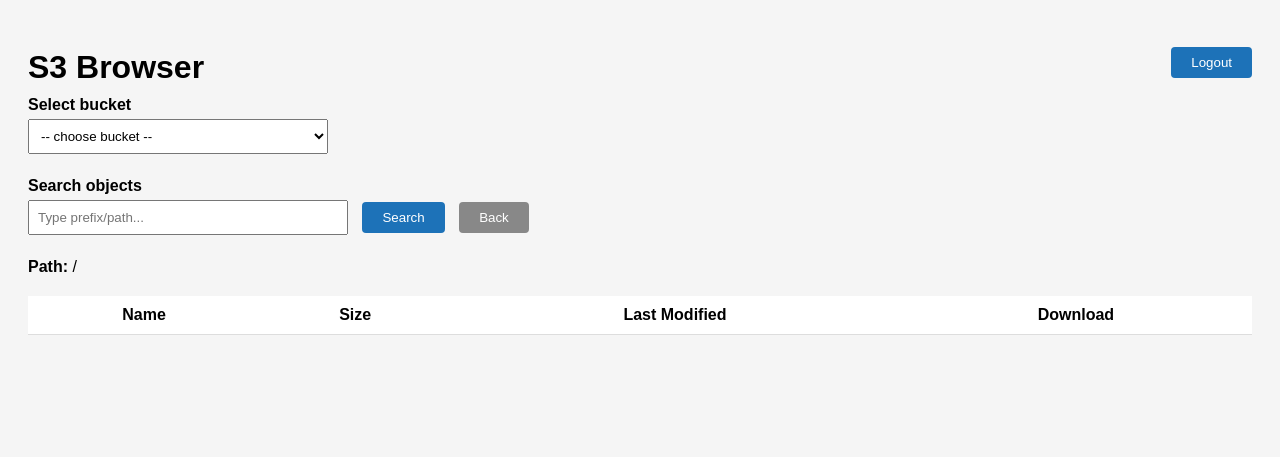
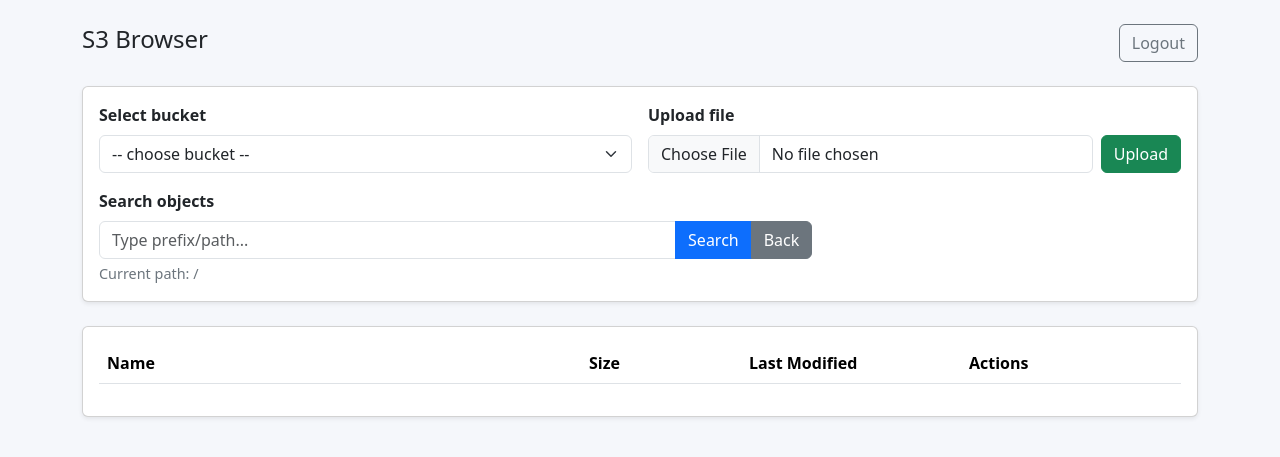
Before and after one commit to maduicag/s3-browser, a Flask app: template templates/index.html in a window 1280 px wide. Shown: the top 457 px of the page. Run offline with Flask 3, Linux system fonts and the light colour scheme; the template is opened without the code that fills it: most values are stand-ins (such as "Sample title", 1, 10 or a date in 2020); lists and menus that the app fills with data are empty.

Commit message:
functions for upload and download

```diff
--- a/app.py
+++ b/app.py
@@ -2,13 +2,26 @@ from flask import Flask, render_template, request, redirect, session, jsonify, s
 import boto3
 from botocore.config import Config
 from io import BytesIO
+import os
+
+import logging
+
+# Configure logging to file and console
+
+logging.basicConfig(
+    level=logging.INFO,
+    format="%(asctime)s [%(levelname)s] %(message)s",
+    handlers=[logging.FileHandler("s3browser.log"), logging.StreamHandler()]
+)
+
+logger = logging.getLogger(__name__)
 
 # ----------------------------
 # Flask App Configuration
 # ----------------------------
 app = Flask(__name__)
 # NOTE: Change this secret key before production!
-app.secret_key = "super-secret-key-change-this"
+app.secret_key = os.environ.get("FLASK_SECRET_KEY", "super-secret-key-change-this")
 
 # ----------------------------
 # Helper: Create S3 Client
@@ -23,9 +36,9 @@ def get_s3():
 
     return boto3.client(
         "s3",
-        endpoint_url=session["endpoint"],
-        aws_access_key_id=session["access_key"],
-        aws_secret_access_key=session["secret_key"],
+        endpoint_url=session.get("endpoint"),
+        aws_access_key_id=session.get("access_key"),
+        aws_secret_access_key=session.get("secret_key"),
         config=Config(signature_version="s3v4")
     )
 
@@ -43,9 +56,9 @@ def login():
         return render_template("login.html")
 
     # Retrieve form data
-    endpoint = request.form.get("endpoint").strip()
-    access_key = request.form.get("access_key").strip()
-    secret_key = request.form.get("secret_key").strip()
+    endpoint = request.form.get("endpoint", "").strip()
+    access_key = request.form.get("access_key", "").strip()
+    secret_key = request.form.get("secret_key", "").strip()
 
     # Test provided credentials
     try:
@@ -107,7 +120,7 @@ def objects():
     """
     s3 = get_s3()
     if not s3:
-        return redirect("/login")
+        return jsonify({"error": "not logged in"}), 401
 
     bucket = request.args.get("bucket")
     prefix = request.args.get("prefix", "")
@@ -118,7 +131,10 @@ def objects():
     if cursor:
         params["ContinuationToken"] = cursor
 
-    result = s3.list_objects_v2(**params)
+    try:
+        result = s3.list_objects_v2(**params)
+    except Exception as e:
+        return jsonify({"error": str(e)}), 500
 
     return jsonify({
         "objects": result.get("Contents", []),
@@ -136,7 +152,7 @@ def search():
     """
     s3 = get_s3()
     if not s3:
-        return redirect("/login")
+        return jsonify({"error": "not logged in"}), 401
 
     bucket = request.args.get("bucket")
     q = request.args.get("q", "")
@@ -144,7 +160,10 @@ def search():
     if not q:
         return jsonify([])
 
-    result = s3.list_objects_v2(Bucket=bucket, Prefix=q)
+    try:
+        result = s3.list_objects_v2(Bucket=bucket, Prefix=q)
+    except Exception as e:
+        return jsonify({"error": str(e)}), 500
 
     return jsonify(result.get("Contents", []))
 
@@ -163,8 +182,11 @@ def download():
     bucket = request.args.get("bucket")
     key = request.args.get("key")
 
-    obj = s3.get_object(Bucket=bucket, Key=key)
-    data = obj["Body"].read()
+    try:
+        obj = s3.get_object(Bucket=bucket, Key=key)
+        data = obj["Body"].read()
+    except Exception as e:
+        return "Error fetching object: {}".format(str(e)), 500
 
     return send_file(
         BytesIO(data),
@@ -173,9 +195,104 @@ def download():
     )
 
 # ----------------------------
+# UPLOAD ROUTE
+# ----------------------------
+
+
+from io import BytesIO
+from boto3.s3.transfer import TransferConfig
+
+def get_s3_for_upload():
+    """
+    Returns a boto3 client configured specifically for uploads to Ceph RGW.
+    """
+    if "access_key" not in session:
+        return None
+
+    from botocore.client import Config
+
+    return boto3.client(
+        "s3",
+        endpoint_url=session.get("endpoint"),
+        aws_access_key_id=session.get("access_key"),
+        aws_secret_access_key=session.get("secret_key"),
+        config=Config(signature_version="s3")  # S3 v2 semnătura, compatibil Ceph
+    )
+
+@app.route("/upload", methods=["POST"])
+def upload():
+    s3 = get_s3_for_upload()
+    if not s3:
+        return jsonify({"error": "not logged in"}), 401
+
+    file = request.files.get("file")
+    bucket = request.form.get("bucket")
+    prefix = request.form.get("prefix", "")
+    key = prefix + file.filename
+
+    if not file or not bucket:
+        return jsonify({"error": "file or bucket missing"}), 400
+
+    try:
+        # Citim fișierul în memorie
+        content = file.read()
+        file_size = len(content)
+        file_stream = BytesIO(content)
+
+        logging.info(f"Uploading file {file.filename} to bucket {bucket}, key {key}, size {file_size} bytes")
+
+        # TransferConfig optional, dar nu e strict necesar pentru fișiere mici
+        config = TransferConfig(
+            multipart_threshold=5*1024*1024,
+            multipart_chunksize=5*1024*1024
+        )
+
+        # Reset pointer
+        file_stream.seek(0)
+        s3.upload_fileobj(
+            Fileobj=file_stream,
+            Bucket=bucket,
+            Key=key,
+            Config=config
+        )
+
+        logging.info(f"Upload successful for {file.filename}")
+        return jsonify({"success": True, "key": key}), 200
+
+    except Exception as e:
+        logging.error(f"Upload failed for {file.filename}: {str(e)}", exc_info=True)
+        return jsonify({"error": str(e)}), 500
+
+
+# ----------------------------
+# DELETE ROUTE
+# ----------------------------
+@app.route("/delete", methods=["POST"])
+def delete():
+    """
+    Delete a file from the specified bucket.
+    Expects form-data: bucket, key
+    """
+    s3 = get_s3()
+    if not s3:
+        return jsonify({"error": "not logged in"}), 401
+
+    bucket = request.form.get("bucket")
+    key = request.form.get("key")
+
+    if not bucket or not key:
+        return jsonify({"error": "bucket and key are required"}), 400
+
+    try:
+        s3.delete_object(Bucket=bucket, Key=key)
+        return jsonify({"success": True})
+    except Exception as e:
+        return jsonify({"error": str(e)}), 500
+
+# ----------------------------
 # RUN APP
 # ----------------------------
 if __name__ == "__main__":
     # Flask runs in debug mode by default for development
     # Change host/port as needed for production
-    app.run(host="0.0.0.0", port=5000, debug=True)
+    app.run(host="0.0.0.0", port=5001, debug=True)
--- a/templates/index.html
+++ b/templates/index.html
@@ -3,142 +3,116 @@
 <head>
     <meta charset="UTF-8">
     <title>S3 Browser</title>
+
+    <!-- browser icon -->
+    <link rel="icon" type="image/x-icon" href="{{ url_for('static', filename='favicon.ico') }}">
+
+    <!-- Bootstrap 5 CSS -->
+    <link href="https://cdn.jsdelivr.net/npm/bootstrap@5.3.2/dist/css/bootstrap.min.css" rel="stylesheet">
+
     <style>
-        /* ----------------------------
-           Global Styles
-        ---------------------------- */
-        body {
-            font-family: Arial, sans-serif;
-            padding: 20px;
-            background: #f5f5f5;
-        }
-        h1 {
-            margin-bottom: 10px;
-        }
-
-        /* ----------------------------
-           Top Bar (Header)
-        ---------------------------- */
-        .top-bar {
-            display: flex;
-            justify-content: space-between;
-            align-items: center;
-        }
-
-        /* ----------------------------
-           Inputs & Buttons
-        ---------------------------- */
-        select, input {
-            padding: 8px;
-            margin: 5px 0;
-            width: 300px;
-        }
-        button {
-            padding: 8px 20px;
-            margin-left: 10px;
-            background: #1d72b8;
-            border: none;
-            color: white;
-            cursor: pointer;
-            border-radius: 4px;
-        }
-        button:hover {
-            background: #155d91;
-        }
-        #backButton {
-            background: #888;
-        }
-        #backButton:hover {
-            background: #555;
-        }
-
-        /* ----------------------------
-           Table Styles
-        ---------------------------- */
-        table {
-            width: 100%;
-            border-collapse: collapse;
-            margin-top: 20px;
-            background: white;
-        }
-        th, td {
-            padding: 10px;
-            border-bottom: 1px solid #ddd;
-        }
-        tr:hover {
-            background: #f2f2f2;
-        }
-        .folder {
-            font-weight: bold;
-            color: #1d72b8;
-            cursor: pointer;
-        }
-        .object {
-            color: #444;
-        }
-        #loadMore {
-            background: #444;
-            margin-top: 15px;
-        }
+        body { background: #f5f7fb; }
+        .folder { font-weight: 600; color: #0d6efd; cursor: pointer; }
+        .object { color: #333; }
+        .small-muted { font-size: 0.9rem; color: #6c757d; }
+        .table-row-hover tbody tr:hover { background: #f2f6ff; }
     </style>
 </head>
 <body>
-
-<!-- ----------------------------
-     Header / Top Bar
----------------------------- -->
-<div class="top-bar">
-    <h1>S3 Browser</h1>
+<div class="container py-4">
+    <div class="d-flex justify-content-between align-items-center mb-4">
+        <h1 class="h4">S3 Browser</h1>
         <div>
-        <a href="/logout"><button>Logout</button></a>
+            <a href="/logout" class="btn btn-outline-secondary">Logout</a>
         </div>
     </div>
 
-<!-- ----------------------------
-     Bucket Selector
----------------------------- -->
-<label><b>Select bucket</b></label><br>
-<select id="bucketSelect">
+    <div class="card mb-4 shadow-sm">
+        <div class="card-body">
+            <div class="row g-3 align-items-end">
+                <div class="col-md-6">
+                    <label class="form-label"><strong>Select bucket</strong></label>
+                    <select id="bucketSelect" class="form-select">
                         <option disabled selected value="">-- choose bucket --</option>
                         {% for b in buckets %}
                             <option value="{{ b.Name }}">{{ b.Name }}</option>
                         {% endfor %}
                     </select>
+                </div>
 
-<br><br>
+                <div class="col-md-6">
+                    <label class="form-label"><strong>Upload file</strong></label>
+                    <div class="d-flex">
+                        <input type="file" id="uploadInput" class="form-control" />
+                        <button class="btn btn-success ms-2" id="uploadBtn" onclick="uploadFile()">Upload</button>
+                    </div>
 
-<!-- ----------------------------
-     Search & Back Buttons
----------------------------- -->
-<label><b>Search objects</b></label><br>
-<input type="text" id="searchBox" placeholder="Type prefix/path..." />
-<button onclick="performSearch()">Search</button>
-<button id="backButton" onclick="goBack()">Back</button>
+                    <!-- progress -->
+                    <div class="progress mt-2" style="height: 20px; display:none;" id="uploadProgressContainer">
+                        <div class="progress-bar progress-bar-striped progress-bar-animated" id="uploadProgress" role="progressbar" style="width:0%">0%</div>
+                    </div>
+                </div>
+            </div>
 
-<br><br>
+            <div class="row mt-3">
+                <div class="col-md-8">
+                    <label class="form-label"><strong>Search objects</strong></label>
+                    <div class="input-group">
+                        <input type="text" id="searchBox" class="form-control" placeholder="Type prefix/path...">
+                        <button class="btn btn-primary" onclick="performSearch()">Search</button>
+                        <button class="btn btn-secondary" id="backButton" onclick="goBack()">Back</button>
+                    </div>
+                    <div class="small-muted mt-1">Current path: <span id="currentPath">/</span></div>
+                </div>
+            </div>
+        </div>
+    </div>
 
-<!-- ----------------------------
-     Current Path Display
----------------------------- -->
-<div id="currentPath"><b>Path:</b> /</div>
-
-<!-- ----------------------------
-     Objects / Folders Table
----------------------------- -->
-<table>
+    <!-- objects table -->
+    <div class="card shadow-sm">
+        <div class="card-body">
+            <div class="table-responsive">
+                <table class="table table-row-hover align-middle">
                     <thead>
                         <tr>
                             <th>Name</th>
-            <th>Size</th>
-            <th>Last Modified</th>
-            <th>Download</th>
+                            <th style="width:160px">Size</th>
+                            <th style="width:220px">Last Modified</th>
+                            <th style="width:220px">Actions</th>
                         </tr>
                     </thead>
                     <tbody id="results"></tbody>
                 </table>
+            </div>
 
-<!-- Load More Button -->
-<button id="loadMore" style="display:none;" onclick="loadMore()">Load More</button>
+            <div class="d-flex justify-content-center">
+                <button id="loadMore" class="btn btn-dark mt-3" style="display:none;" onclick="loadMore()">Load More</button>
+            </div>
+        </div>
+    </div>
+</div>
+
+<!-- Delete Confirmation Modal (Bootstrap) -->
+<div class="modal fade" id="confirmDeleteModal" tabindex="-1" aria-hidden="true">
+  <div class="modal-dialog modal-dialog-centered">
+    <div class="modal-content">
+      <div class="modal-header">
+        <h5 class="modal-title">Confirm delete</h5>
+        <button type="button" class="btn-close" data-bs-dismiss="modal" aria-label="Close"></button>
+      </div>
+      <div class="modal-body">
+        <p id="confirmText" class="mb-0"></p>
+      </div>
+      <div class="modal-footer">
+        <button id="confirmDeleteBtn" type="button" class="btn btn-danger">Delete</button>
+        <button type="button" class="btn btn-secondary" data-bs-dismiss="modal">Cancel</button>
+      </div>
+    </div>
+  </div>
+</div>
+
+<!-- Bootstrap JS bundle -->
+<script src="https://cdn.jsdelivr.net/npm/bootstrap@5.3.2/dist/js/bootstrap.bundle.min.js"></script>
 
 <script>
 /* ----------------------------
@@ -147,6 +121,9 @@
 let currentBucket = "";
 let currentPrefix = "";
 let nextCursor = null;
+let fileToDelete = null;
+
+const confirmModal = new bootstrap.Modal(document.getElementById('confirmDeleteModal'), {});
 
 /* ----------------------------
    Event: Bucket Selection
@@ -155,7 +132,7 @@ document.getElementById("bucketSelect").addEventListener("change", () => {
     currentBucket = document.getElementById("bucketSelect").value;
     currentPrefix = "";
     nextCursor = null;
-    document.getElementById("currentPath").innerHTML = "<b>Path:</b> /";
+    document.getElementById("currentPath").innerText = "/";
     loadObjects();
 });
 
@@ -165,18 +142,23 @@ document.getElementById("bucketSelect").addEventListener("change", () => {
 function loadObjects(loadMoreMode = false) {
     if (!currentBucket) return;
 
-    let url = `/objects?bucket=${currentBucket}&prefix=${currentPrefix}`;
-    if (loadMoreMode && nextCursor) url += `&cursor=${nextCursor}`;
+    let url = `/objects?bucket=${encodeURIComponent(currentBucket)}&prefix=${encodeURIComponent(currentPrefix)}`;
+    if (loadMoreMode && nextCursor) url += `&cursor=${encodeURIComponent(nextCursor)}`;
 
     fetch(url)
         .then(res => res.json())
         .then(data => {
+            if (data.error) {
+                alert("Error: " + data.error);
+                return;
+            }
+
             if (!loadMoreMode) document.getElementById("results").innerHTML = "";
 
             nextCursor = data.next_cursor;
             document.getElementById("loadMore").style.display = nextCursor ? "block" : "none";
 
-            data.objects.forEach(obj => {
+            (data.objects || []).forEach(obj => {
                 let name = obj.Key.replace(currentPrefix, "");
                 if (name.endsWith("/")) {
                     // Folder row
@@ -189,14 +171,15 @@ function loadObjects(loadMoreMode = false) {
                         </tr>`;
                 } else {
                     // File row
+                    const safeKey = encodeURIComponent(obj.Key);
                     document.getElementById("results").innerHTML += `
                         <tr class="object">
                             <td>${name}</td>
                             <td>${obj.Size}</td>
                             <td>${obj.LastModified}</td>
-                            <td><a href="/download?bucket=${currentBucket}&key=${obj.Key}">
-                                  <button>Download</button>
-                                </a>
+                            <td>
+                                <a class="btn btn-sm btn-primary" href="/download?bucket=${encodeURIComponent(currentBucket)}&key=${safeKey}">Download</a>
+                                <button class="btn btn-sm btn-danger ms-2" onclick="askDelete('${obj.Key.replace(/'/g, "\\'")}')">Delete</button>
                             </td>
                         </tr>`;
                 }
@@ -210,7 +193,7 @@ function loadObjects(loadMoreMode = false) {
 function enterFolder(prefix) {
     currentPrefix = prefix;
     nextCursor = null;
-    document.getElementById("currentPath").innerHTML = `<b>Path:</b> /${currentPrefix}`;
+    document.getElementById("currentPath").innerText = "/" + currentPrefix;
     loadObjects();
 }
 
@@ -218,15 +201,15 @@ function enterFolder(prefix) {
    Back Button Logic
 ---------------------------- */
 function goBack() {
-    if (!currentPrefix) return; // Already at root
+    if (!currentPrefix) return;
 
     let parts = currentPrefix.split("/");
-    parts.pop(); // Remove trailing empty element
-    parts.pop(); // Remove last folder
+    parts.pop();
+    parts.pop();
 
     currentPrefix = parts.length ? parts.join("/") + "/" : "";
     nextCursor = null;
-    document.getElementById("currentPath").innerHTML = `<b>Path:</b> /${currentPrefix}`;
+    document.getElementById("currentPath").innerText = "/" + currentPrefix;
     loadObjects();
 }
 
@@ -244,29 +227,127 @@ function performSearch() {
     let q = document.getElementById("searchBox").value.trim();
     if (!q || !currentBucket) return;
 
-    fetch(`/search?bucket=${currentBucket}&q=${q}`)
+    fetch(`/search?bucket=${encodeURIComponent(currentBucket)}&q=${encodeURIComponent(q)}`)
         .then(res => res.json())
         .then(data => {
+            if (data.error) {
+                alert("Error: " + data.error);
+                return;
+            }
             document.getElementById("results").innerHTML = "";
             nextCursor = null;
             document.getElementById("loadMore").style.display = "none";
 
-            data.forEach(obj => {
+            (data || []).forEach(obj => {
                 let name = obj.Key;
+                const safeKey = encodeURIComponent(obj.Key);
                 document.getElementById("results").innerHTML += `
                     <tr class="object">
                         <td>${name}</td>
                         <td>${obj.Size}</td>
                         <td>${obj.LastModified}</td>
-                        <td><a href="/download?bucket=${currentBucket}&key=${obj.Key}">
-                              <button>Download</button>
-                            </a>
+                        <td>
+                            <a class="btn btn-sm btn-primary" href="/download?bucket=${encodeURIComponent(currentBucket)}&key=${safeKey}">Download</a>
+                            <button class="btn btn-sm btn-danger ms-2" onclick="askDelete('${obj.Key.replace(/'/g, "\\'")}')">Delete</button>
                         </td>
                     </tr>`;
             });
         });
 }
+
+/* ----------------------------
+   UPLOAD FILE (with real progress)
+---------------------------- */
+function uploadFile() {
+    if (!currentBucket) {
+        alert("Choose a bucket first.");
+        return;
+    }
+
+    const fileInput = document.getElementById("uploadInput");
+    if (!fileInput.files.length) {
+        alert("Select a file first!");
+        return;
+    }
+
+    const file = fileInput.files[0];
+    const formData = new FormData();
+    formData.append("file", file);
+    formData.append("bucket", currentBucket);
+    formData.append("prefix", currentPrefix);
+
+    const xhr = new XMLHttpRequest();
+    xhr.open("POST", "/upload", true);
+
+    const container = document.getElementById("uploadProgressContainer");
+    const bar = document.getElementById("uploadProgress");
+    container.style.display = "block";
+    bar.style.width = "0%";
+    bar.innerText = "0%";
+
+    xhr.upload.addEventListener("progress", (e) => {
+        if (e.lengthComputable) {
+            const percent = Math.round((e.loaded / e.total) * 100);
+            bar.style.width = percent + "%";
+            bar.innerText = percent + "%";
+        }
+    });
+
+    xhr.onreadystatechange = function () {
+        if (xhr.readyState === 4) {
+            if (xhr.status === 200) {
+                try {
+                    const resp = JSON.parse(xhr.responseText);
+                    if (resp.success) {
+                        alert("Upload complete: " + resp.key);
+                        fileInput.value = "";
+                        loadObjects();
+                    } else if (resp.error) {
+                        alert("Upload error: " + resp.error);
+                    } else {
+                        alert("Upload finished.");
+                    }
+                } catch (e) {
+                    alert("Upload response parse error");
+                }
+            } else {
+                alert("Upload failed: " + xhr.responseText);
+            }
+            setTimeout(() => { container.style.display = "none"; bar.style.width = "0%"; bar.innerText = "0%"; }, 600);
+        }
+    };
+
+    xhr.send(formData);
+}
+
+/* ----------------------------
+   DELETE with confirm modal
+---------------------------- */
+function askDelete(key) {
+    fileToDelete = key;
+    document.getElementById("confirmText").innerText = `Are you sure you want to delete:\n${key}`;
+    confirmModal.show();
+}
+
+document.getElementById("confirmDeleteBtn").addEventListener("click", () => {
+    if (!fileToDelete) return;
+    const form = new FormData();
+    form.append("bucket", currentBucket);
+    form.append("key", fileToDelete);
+
+    fetch("/delete", { method: "POST", body: form })
+        .then(r => r.json())
+        .then(data => {
+            if (data && data.success) {
+                confirmModal.hide();
+                fileToDelete = null;
+                loadObjects();
+            } else {
+                alert("Delete error: " + (data.error || JSON.stringify(data)));
+            }
+        })
+        .catch(err => alert("Delete request failed: " + err));
+});
 </script>
-
 </body>
 </html>
```
Also changed, not shown: templates/login.html (+32 -57 lines), README.md, static/favicon.ico (added). Lines whose indentation alone changed are shown as unchanged.
